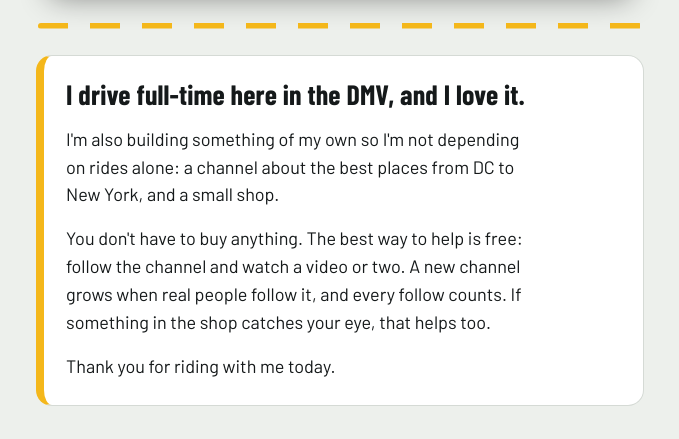
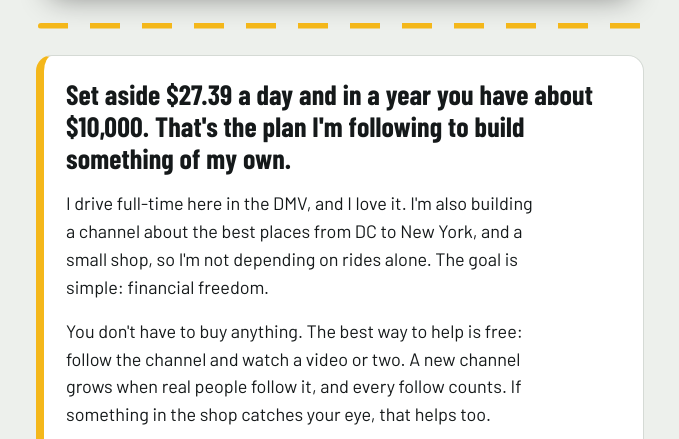
Before and after one commit to SSIMZFamily/dmv-rider-guide, a plain HTML site: page welcome.html in a window 1280 px wide. Shown: the part 345-784 px from the top of the page, without its empty margins (300-979 px from the left). Drawn offline with Linux system fonts and the light colour scheme.

Commit message:
Story page: lead with the $27.39-a-day plan to match the new seat sign
Co-Authored-By: Claude Sonnet 5.5 <noreply@anthropic.com>
Claude-Session: https://claude.ai/code/session_01KYrTQ5U9mQBS3k6GS4Lr96

```diff
--- a/welcome.html
+++ b/welcome.html
@@ -97,8 +97,8 @@ var CONFIG={
   // One story per driver key (the link ?d=key). 'default' is used when there is no key. Each story is a list of paragraphs; the first is shown large.
   stories:{
     'default':[
-      "I drive full-time here in the DMV, and I love it.",
-      "I'm also building something of my own so I'm not depending on rides alone: a channel about the best places from DC to New York, and a small shop.",
+      "Set aside $27.39 a day and in a year you have about $10,000. That's the plan I'm following to build something of my own.",
+      "I drive full-time here in the DMV, and I love it. I'm also building a channel about the best places from DC to New York, and a small shop, so I'm not depending on rides alone. The goal is simple: financial freedom.",
       "You don't have to buy anything. The best way to help is free: follow the channel and watch a video or two. A new channel grows when real people follow it, and every follow counts. If something in the shop catches your eye, that helps too.",
       "Thank you for riding with me today."
     ],
```
